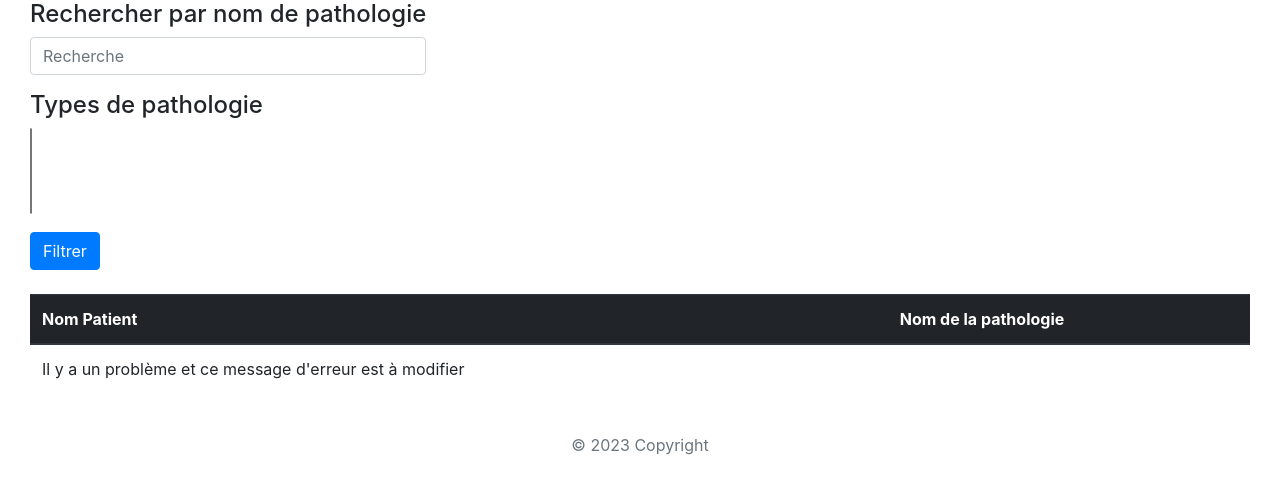
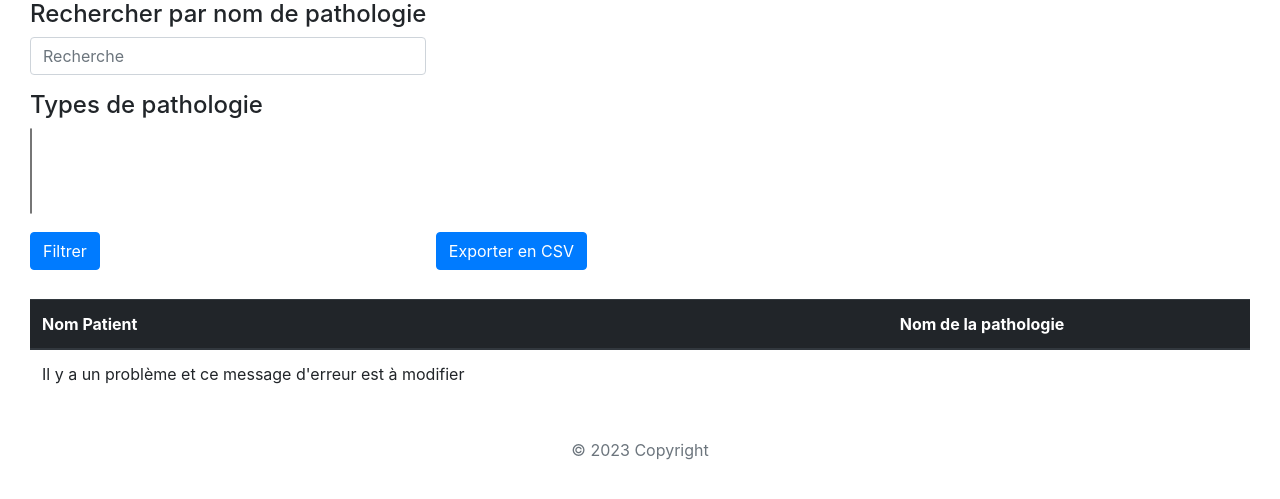
Before and after one commit to lucas-besson/S3.01-Misson-2, a Flask app: page /visualisation/filtre/show in a window 1280 px wide. Shown: the part 80-579 px from the top of the page. Run offline with Flask 3, Linux system fonts and the light colour scheme; data comes from the database, SQL or seed files in the repository; data that the repository does not hold is empty; some libraries are stand-ins or nearby versions.

Commit message:
Mise en fonctionnement du bouton export CSV

```diff
--- a/controllers/filtre.py
+++ b/controllers/filtre.py
@@ -2,6 +2,10 @@
 from flask import *
 from models.dao_pathologie import *
 from models.dao_filtre import *
+import io
+import csv
+from flask import Flask, Response
+from flask_csv import send_csv
 
 filtre = Blueprint('filtre', __name__, template_folder='templates')
 
@@ -12,6 +16,21 @@
     items_filtre = filtrer_patients(filter_word, types)
     types = pathologie_find()
     return render_template('/visualisation/filtre_patient.html', items_filtre=items_filtre, types=types)
+
+@filtre.route('/visualisation/filtre/download', methods=['POST'])
+def export_csv():
+    filter_word = session.get('filtrer_word', None)
+    types = session.get('types', None)
+    temp = filtrer_patients(filter_word, types)
+
+    csv_data = "nom;nomPathologie\n"
+    for i in temp:
+        csv_data += i['nom'] + ";" + i['nomPathologie'] + "\n"
+
+    with open("patient.csv", "w") as csv_file:
+        csv_file.write(csv_data)
+
+    return send_file("patient.csv", as_attachment=True, download_name="patient.csv")
 
 @filtre.route('/visualisation/filtre/send', methods=['POST'])
 def filtrer_send():
--- a/templates/visualisation/filtre_patient.html
+++ b/templates/visualisation/filtre_patient.html
@@ -33,10 +33,10 @@
         <form action="/visualisation/filtre/suppr" style="display: inline-block; margin: 5px;" method="post">
             <button class="btn btn-primary">Supprimer filtre</button><br><br>
         </form>
-            <form action="#" style="display: inline-block; margin: 5px;" method="post">
+        {% endif %}
+     <form action="/visualisation/filtre/download" style="display: inline-block; margin: 5px;" method="post">
             <button class="btn btn-primary"> Exporter en CSV</button><br><br>
         </form>
-        {% endif %}
         <table class="table table-hover">
             <thead class="thead-dark">
                 <tr>
```
